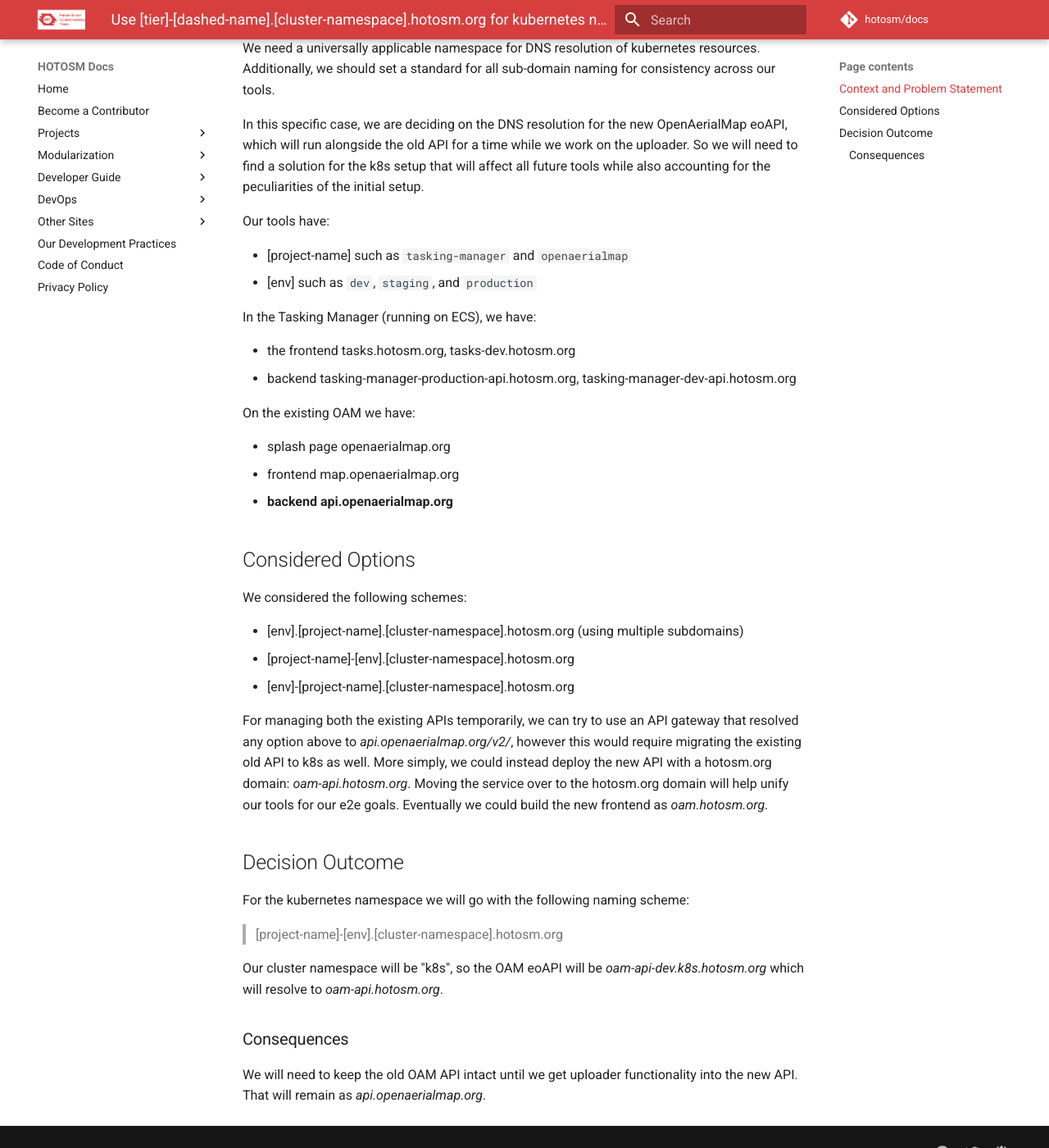
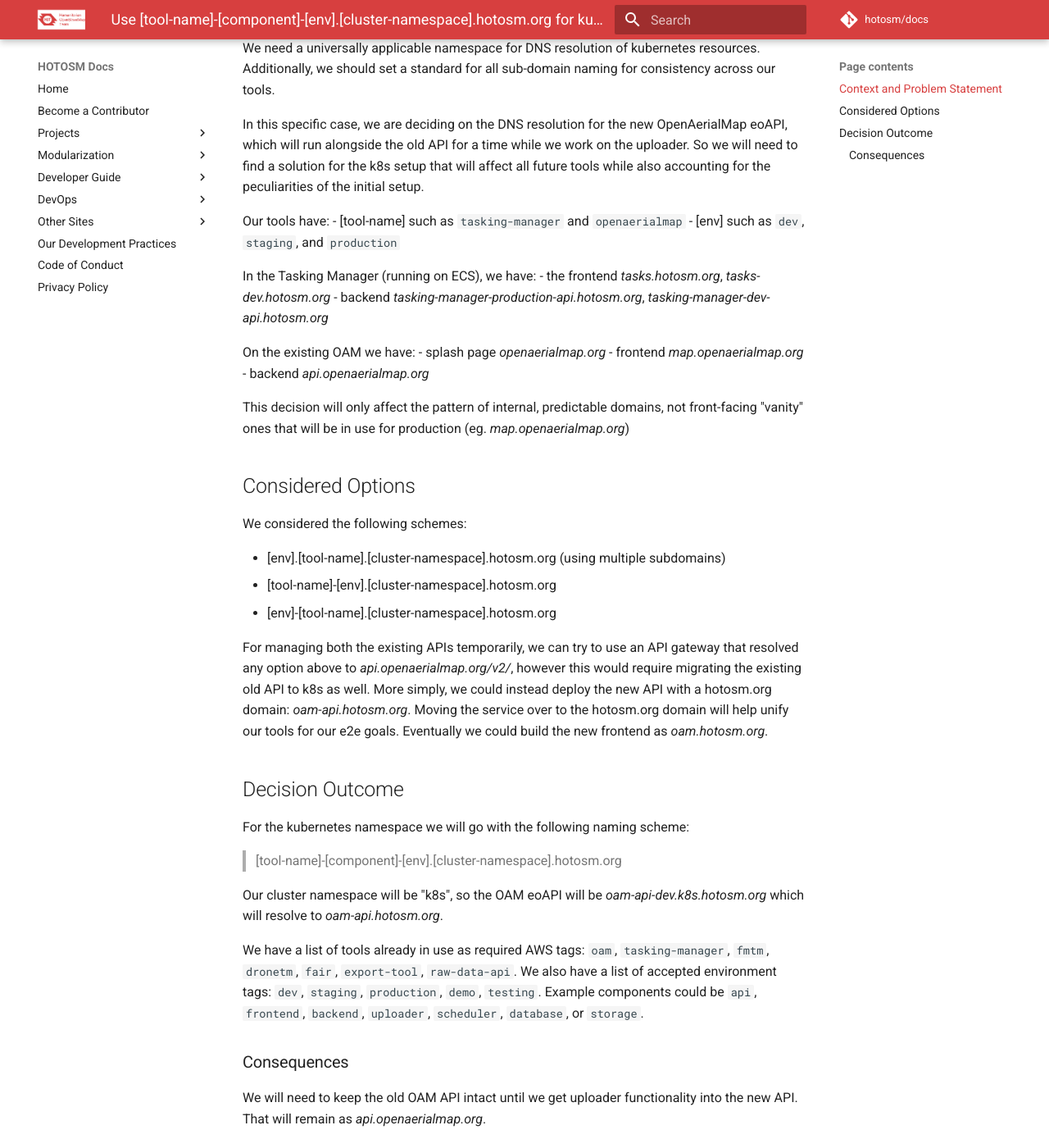
Before and after one commit to hotosm/docs, an MkDocs documentation site: the page built from docs/decisions/0010-k8s-domain.md, in a window 1280 px wide and 1400 px high, scrolled down 268 px. Shown: the whole window at 82% size. Built offline with MkDocs 1.6.1 and Material for MkDocs 9.7.7, drawn with Linux system fonts in a browser that asks for light colours; comment, search, counter and statistics services are not loaded; some of the changed text lies outside the part shown.

Commit message:
Update for clarity with more examples

```diff
--- a/docs/decisions/0010-k8s-domain.md
+++ b/docs/decisions/0010-k8s-domain.md
@@ -1,4 +1,4 @@
-# Use [tier]-[dashed-name].[cluster-namespace].hotosm.org for kubernetes namespace
+# Use [tool-name]-[component]-[env].[cluster-namespace].hotosm.org for kubernetes namespace
 
 ## Context and Problem Statement
 
@@ -7,28 +7,27 @@
 In this specific case, we are deciding on the DNS resolution for the new OpenAerialMap eoAPI, which will run alongside the old API for a time while we work on the uploader. So we will need to find a solution for the k8s setup that will affect all future tools while also accounting for the peculiarities of the initial setup.
 
 Our tools have:
-
-- [project-name] such as `tasking-manager` and `openaerialmap`
+- [tool-name] such as `tasking-manager` and `openaerialmap`
 - [env] such as `dev`, `staging`, and `production`
 
 In the Tasking Manager (running on ECS), we have:
-
-- the frontend tasks.hotosm.org, tasks-dev.hotosm.org
-- backend tasking-manager-production-api.hotosm.org, tasking-manager-dev-api.hotosm.org
+- the frontend _tasks.hotosm.org_, _tasks-dev.hotosm.org_
+- backend _tasking-manager-production-api.hotosm.org_, _tasking-manager-dev-api.hotosm.org_
 
 On the existing OAM we have:
+- splash page _openaerialmap.org_
+- frontend _map.openaerialmap.org_
+- backend _api.openaerialmap.org_
 
-- splash page openaerialmap.org
-- frontend map.openaerialmap.org
-- **backend api.openaerialmap.org**
+This decision will only affect the pattern of internal, predictable domains, not front-facing "vanity" ones that will be in use for production (eg. _map.openaerialmap.org_)
 
 ## Considered Options
 
 We considered the following schemes:
 
-- [env].[project-name].[cluster-namespace].hotosm.org (using multiple subdomains)
-- [project-name]-[env].[cluster-namespace].hotosm.org
-- [env]-[project-name].[cluster-namespace].hotosm.org
+- [env].[tool-name].[cluster-namespace].hotosm.org (using multiple subdomains)
+- [tool-name]-[env].[cluster-namespace].hotosm.org
+- [env]-[tool-name].[cluster-namespace].hotosm.org
 
 For managing both the existing APIs temporarily, we can try to use an API gateway that resolved any option above to _api.openaerialmap.org/v2/_, however this would require migrating the existing old API to k8s as well. More simply, we could instead deploy the new API with a hotosm.org domain: _oam-api.hotosm.org_. Moving the service over to the hotosm.org domain will help unify our tools for our e2e goals. Eventually we could build the new frontend as _oam.hotosm.org_.
 
@@ -36,9 +35,11 @@
 
 For the kubernetes namespace we will go with the following naming scheme:
 
-> [project-name]-[env].[cluster-namespace].hotosm.org
+> [tool-name]-[component]-[env].[cluster-namespace].hotosm.org
 
 Our cluster namespace will be "k8s", so the OAM eoAPI will be _oam-api-dev.k8s.hotosm.org_ which will resolve to _oam-api.hotosm.org_.
+
+We have a list of tools already in use as required AWS tags: `oam`, `tasking-manager`, `fmtm`, `dronetm`, `fair`, `export-tool`, `raw-data-api`. We also have a list of accepted environment tags: `dev`, `staging`, `production`, `demo`, `testing`. Example components could be `api`, `frontend`, `backend`, `uploader`, `scheduler`, `database`, or `storage`.
 
 ### Consequences
 
```
